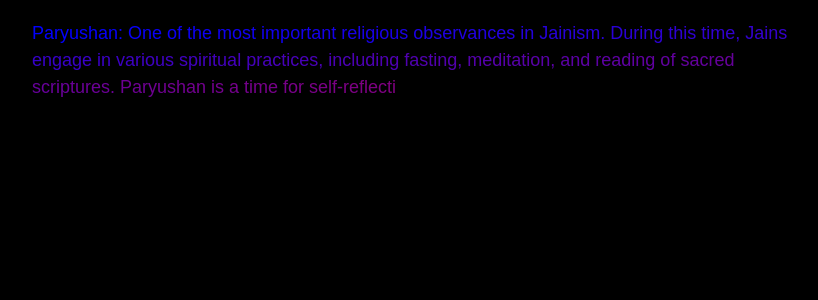
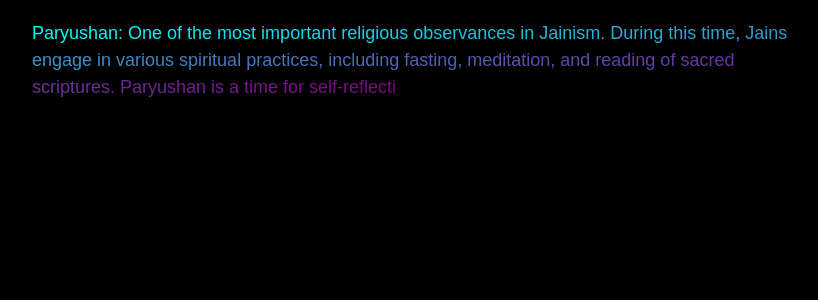
Before and after one commit to jaychopra04/Portfolio, a React (Create React App) app: page /jain in a window 1280 px wide. Shown: the top 300 px of the page, without its empty margins (228-1046 px from the left). Built offline with nearby package versions, Linux system fonts and the light colour scheme; a web font is replaced by a local one.

Commit message:
final deployment

```diff
--- a/src/paryushan.jsx
+++ b/src/paryushan.jsx
@@ -5,7 +5,7 @@ const TypingText = () => {
   const [currentIndex, setCurrentIndex] = useState(0);
 
   const textToType = `
-  <span style="background-image: linear-gradient(45deg, blue, purple); -webkit-background-clip: text; color: transparent;">
+  <span style="background-image: linear-gradient(45deg, aqua, purple); -webkit-background-clip: text; color: transparent;">
     Paryushan: One of the most important religious observances in Jainism. During this time, Jains engage in various spiritual practices, including fasting, meditation, and reading of sacred scriptures. Paryushan is a time for self-reflection, seeking forgiveness, and striving for spiritual growth.
     <br /><br />
     'Micchami Dukkadam' is a Prakrit phrase, which means "I seek forgiveness". Jains use this phrase to seek forgiveness from others for any harm they may have caused intentionally or unintentionally, physically or mentally, during the past year. It is a gesture of humility, remorse, and a commitment to not repeat the same mistakes.
@@ -13,9 +13,12 @@ const TypingText = () => {
     <br /><br />
     Today is a very special day because it gives us an official chance to seek forgiveness for our actions or words which have intentionally or intentionally hurt the ones around us…. Seeking your forgiveness on this day...
     <br /><br />
-    <span style="background-image: linear-gradient(45deg, orange, red); -webkit-background-clip: text; color: transparent;">
+    <span style="background-image: linear-gradient(45deg, orange, red); -webkit-background-clip: text; color: transparent; font-size: 25px;">
     Michhami Dukkadam
     </span>
+    <br /><br />
+    <br /><br />
+
   `;
 
   useEffect(() => {
```
